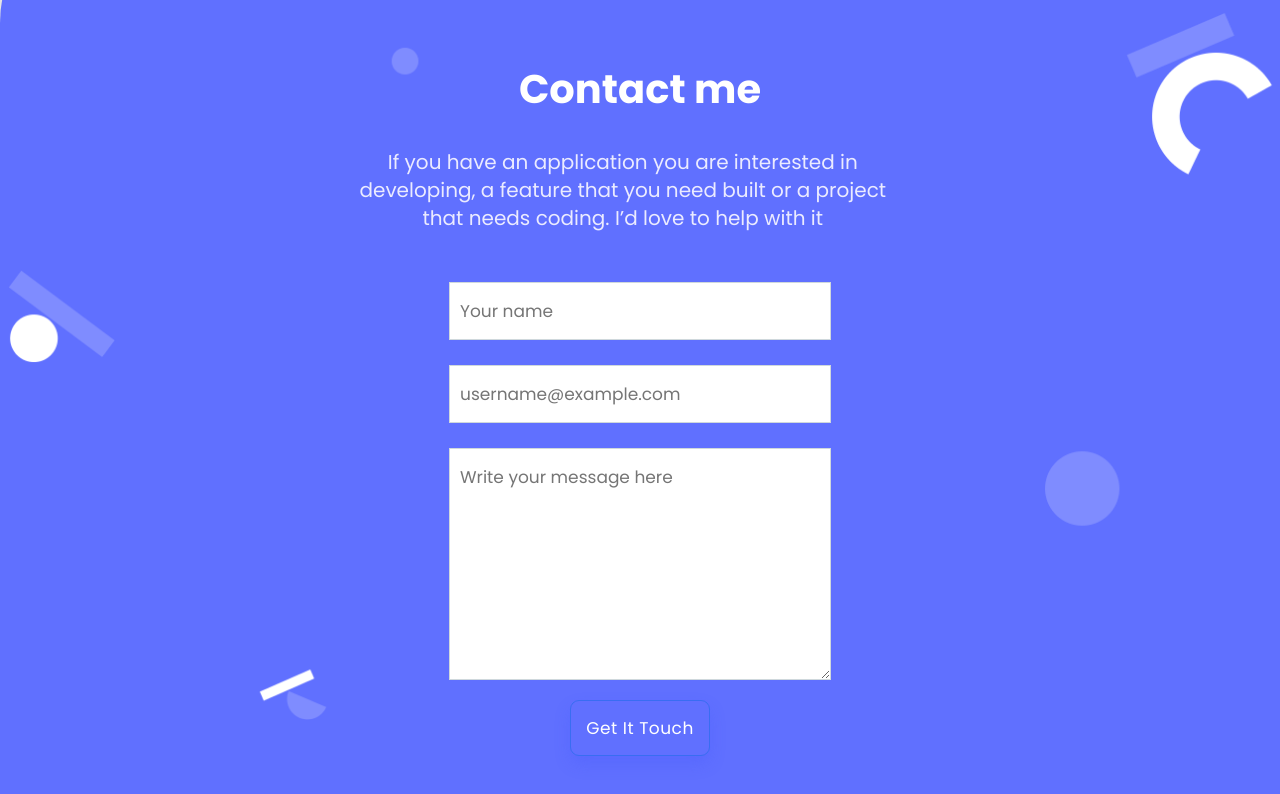
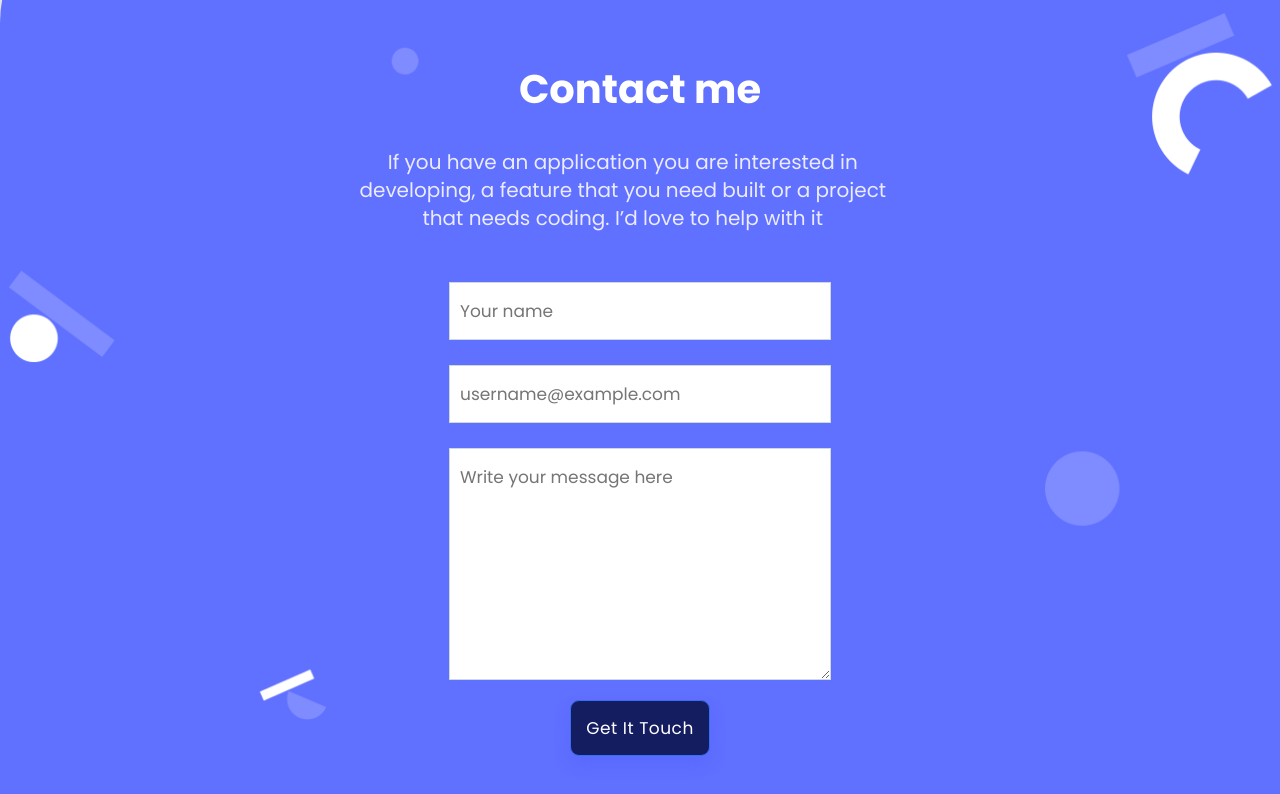
Before and after one commit to nedjwab/MyPortfolio, a website: page index.html in a window 1280 px wide. In both pictures the pointer is over the button "Get It Touch". Shown: the part 3942-4736 px from the top of the page. Drawn offline with Linux system fonts and the light colour scheme.

Commit message:
Fix linter errors

```diff
--- a/style.css
+++ b/style.css
@@ -363,7 +363,7 @@ body {
 }
 
 #touchbutton:hover {
-  background: #6070FF;
+  background: #151d61;
   box-shadow: 0 8px 16px rgba(64, 83, 252, 0.24);
   font-family: 'Poppins', sans-serif;
   font-weight: 500;
```
